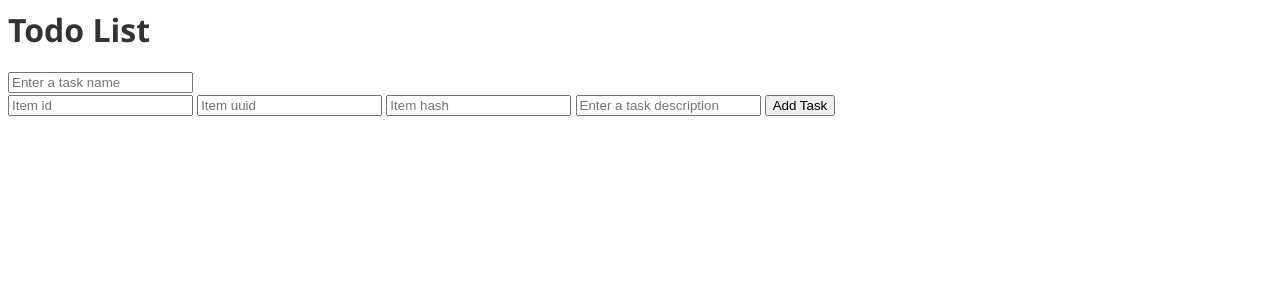
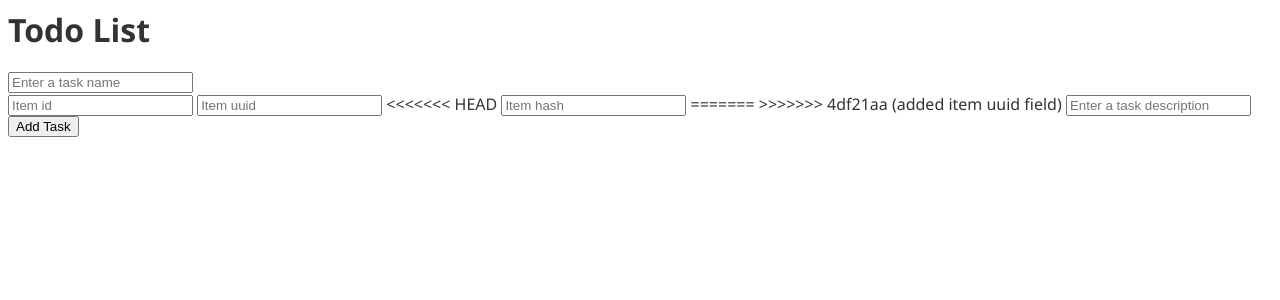
Before and after one commit to mentalpirate/flask_portfolio, a Flask app: page /submittodoitem in a window 1280 px wide. Shown: the top 300 px of the page. Run offline with Flask 3, Linux system fonts and the light colour scheme; data that the repository does not hold is empty.

```diff
--- a/templates/todo.html
+++ b/templates/todo.html
@@ -9,7 +9,10 @@
         <input type="text" name="task" placeholder="Enter a task name" required><br>
         <input type="text" name="itemid" placeholder="Item id" >
         <input type="text" name="itemuuid" placeholder="Item uuid" >
+<<<<<<< HEAD
         <input type="text" name="itemhash" placeholder="Item hash" >
+=======
+>>>>>>> 4df21aa (added item uuid field)
         <input type="text" name="description" placeholder="Enter a task description" required>
         <button type="submit">Add Task</button>
     </form>
```
